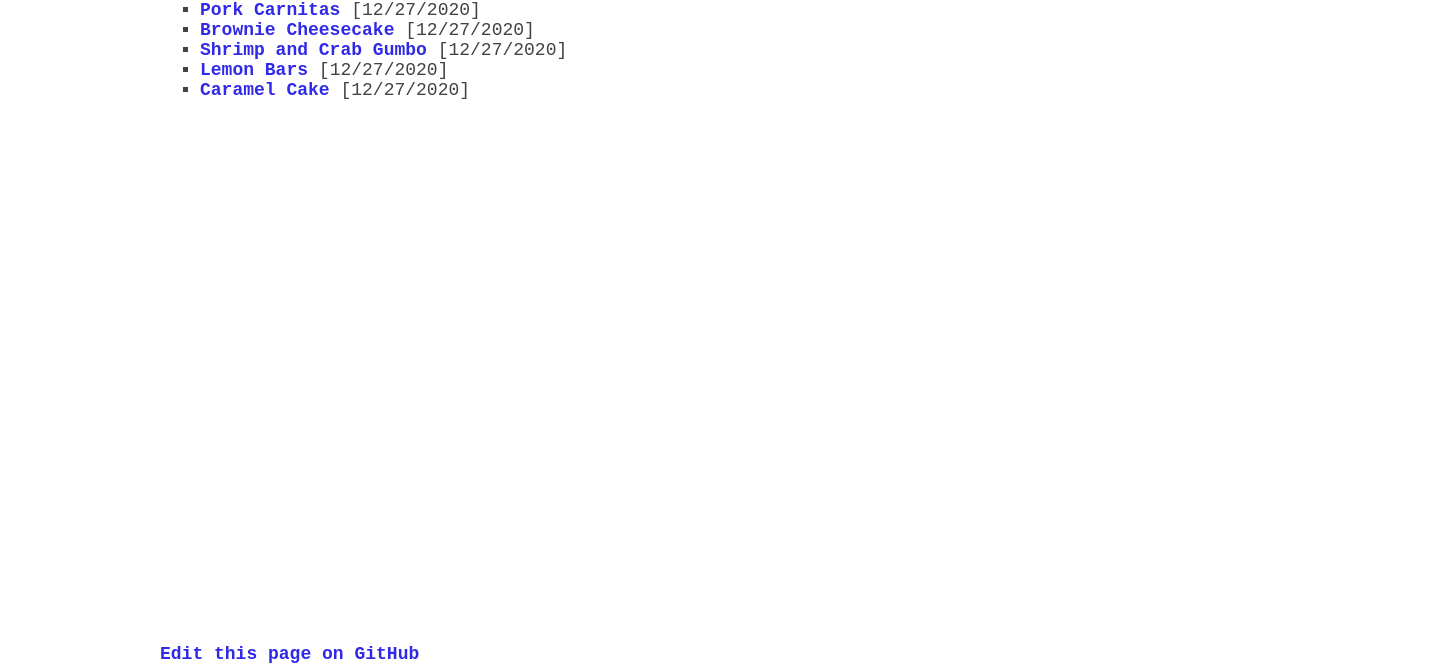
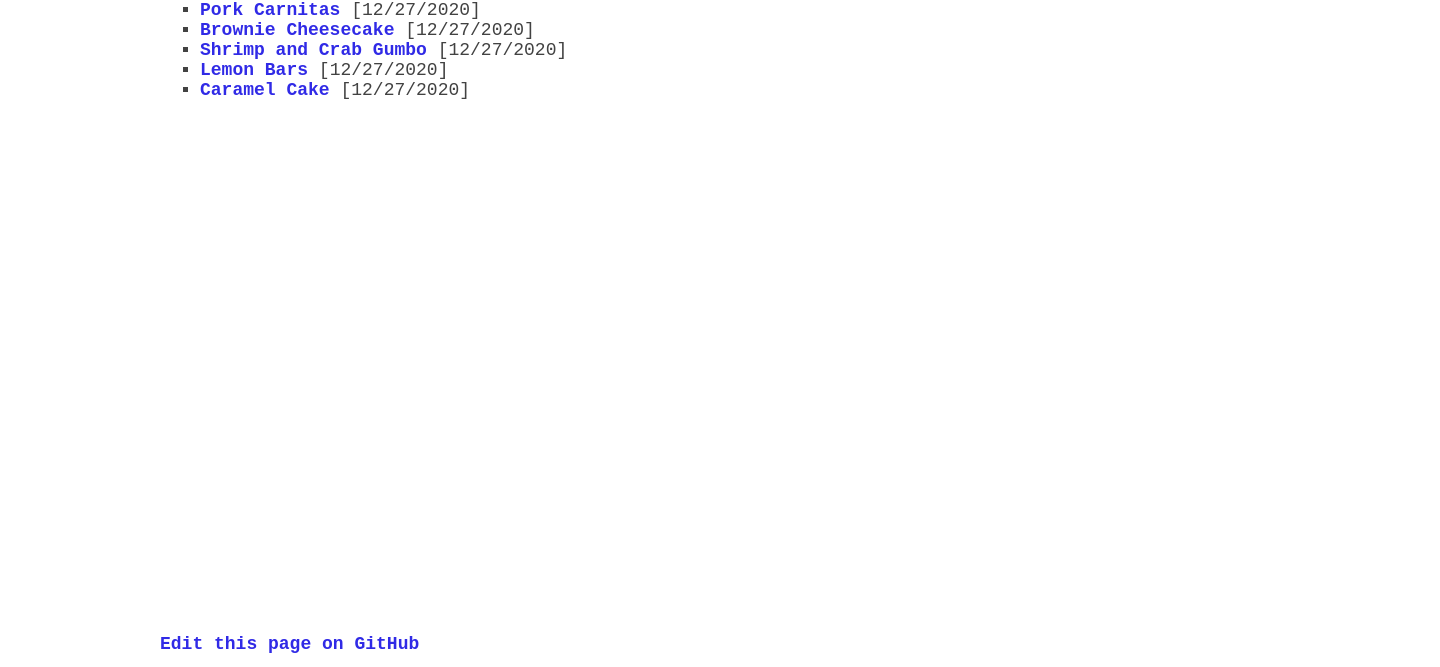
Before and after one commit to aaronmaturen/painless-recipes, an Eleventy site: page src/index.md in a window 1280 px wide. Shown: the part 136-803 px from the top of the page, 1440 px wide, since content can reach past the window. Built offline with nearby package versions, Linux system fonts and the light colour scheme; Eleventy itself is replaced by a stand-in of ours; files that its build step writes are made by us from their sources; a web font is replaced by a local one.

Commit message:
fix footer

```diff
--- a/src/_includes/layout.njk
+++ b/src/_includes/layout.njk
@@ -18,6 +18,7 @@
     </div>
         {% include "components/theme-toggle.njk" %}
     </nav>
+    <main>
     {% if title %}<h1>{{ title }}</h1>{% endif %}
     <p>
     {% if date %}Published {{ date | dtFormat }}{% endif %}
@@ -31,6 +32,7 @@
       <li><a href="/tags/{{ tag }}">{{ tag }}</a></li>
     {%- endfor -%}
     {% endif %}
+    </main>
     <footer>
       <a href="https://github.com/aaronmaturen/painless-recipes/blob/main/{{ page.inputPath }}">Edit this page on GitHub</a>
     </footer>
--- a/src/_includes/theme.css
+++ b/src/_includes/theme.css
@@ -31,12 +31,13 @@ body {
   margin: 0 auto;
   font-size: calc(1rem + 0.25vh);
   max-width: 960px;
+  display: flex;
+  flex-direction: column;
 }
 
 footer {
-   position:absolute;
-   bottom:0;
-   width:100%;
+  padding: 40px 0 10px;
+  flex-shrink: 0;
 }
 
 h1 {
@@ -68,6 +69,10 @@ ul {
 section {
   max-width: 68%;
   margin: 0 auto;
+}
+
+main {
+  flex: 1 0 auto;
 }
 
 .post-meta {
```
